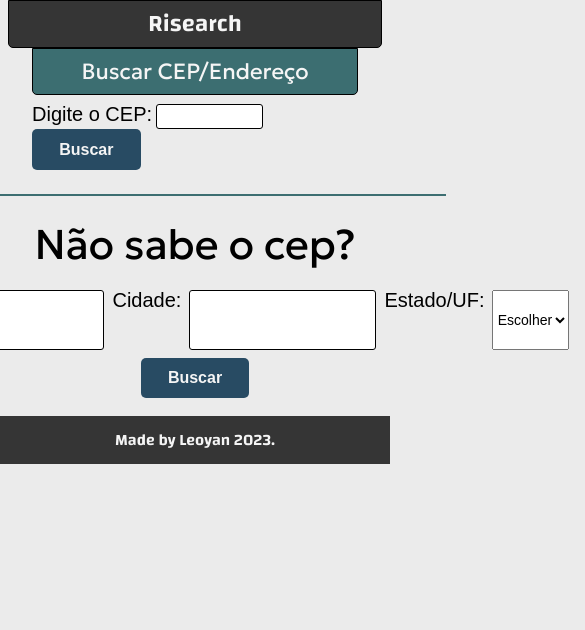
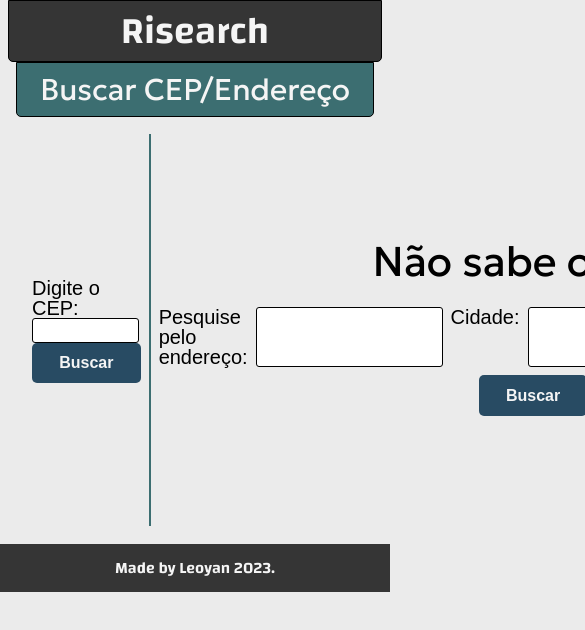
Before and after one commit to Risole490/busca-cep, a plain HTML site: page index.html in a window 390 px wide. Shown: the top 630 px of the page, 585 px wide, since content can reach past the window. Drawn offline with Linux system fonts and the light colour scheme; a web font is replaced by a local one.

Commit message:
MQ para 600px realizada na page principal. Restam as tabelas para modificar

```diff
--- a/css/style.css
+++ b/css/style.css
@@ -201,39 +201,3 @@ select option {
     font-family: var(--fonte-header);
     color: whitesmoke;
 }
-
-/* MEDIA QUERIES */
-
-/* Telas piticas: 600px and down */
-/* Smartphones: 600px and up */
-/* Tablets: 768px and up */
-/* Desktop: 992px and up */
-/* Telas enormes: 1200px and up */
-
-@media screen and (max-width: 600px) {
-    .cabecalho-text {
-        font-size: 24px;
-    }
-
-    .banner {
-        margin: 0 2em;
-    }
-
-    .banner-text {
-        font-size: 22px;
-    }
-
-    .principal {
-        flex-direction: column;
-    }
-
-    .linha-meio {
-        height: 0;
-        width: 500px;
-    }
-
-    /* .cep-resultado-container-mq {
-        display: n;
-    } */
-
-}
--- a/index.html
+++ b/index.html
@@ -9,6 +9,7 @@
     <link href="https://fonts.googleapis.com/css2?family=Changa:wght@600&family=Geologica&family=Manrope&family=Signika+Negative&display=swap" rel="stylesheet">
     <link rel="stylesheet" href="/css/reset.css">
     <link rel="stylesheet" href="/css/style.css">
+    <link rel="stylesheet" href="/css/mediaq.css">
 </head>
 <body>
     <header class="cabecalho">
```
